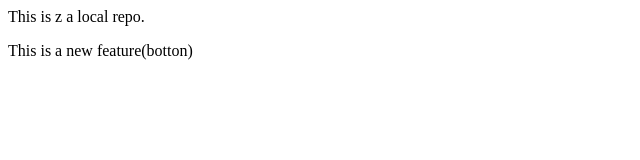
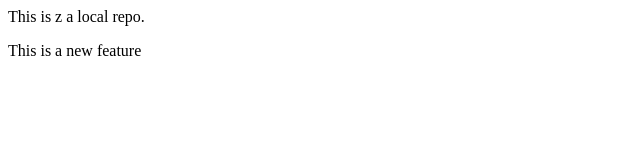
Before and after one commit to RahulSingh114/LocalRepo, a plain HTML site: page index.html in a window 1280 px wide. Shown: the full height of the page, 0-640 px from the left. Drawn offline with Linux system fonts and the light colour scheme.

Commit message:
remove botton

```diff
--- a/index.html
+++ b/index.html
@@ -1,2 +1,2 @@
 <P>This is z a local repo.</P>
-<P>This is a new feature(botton)</P>
+<P>This is a new feature</P>
```
